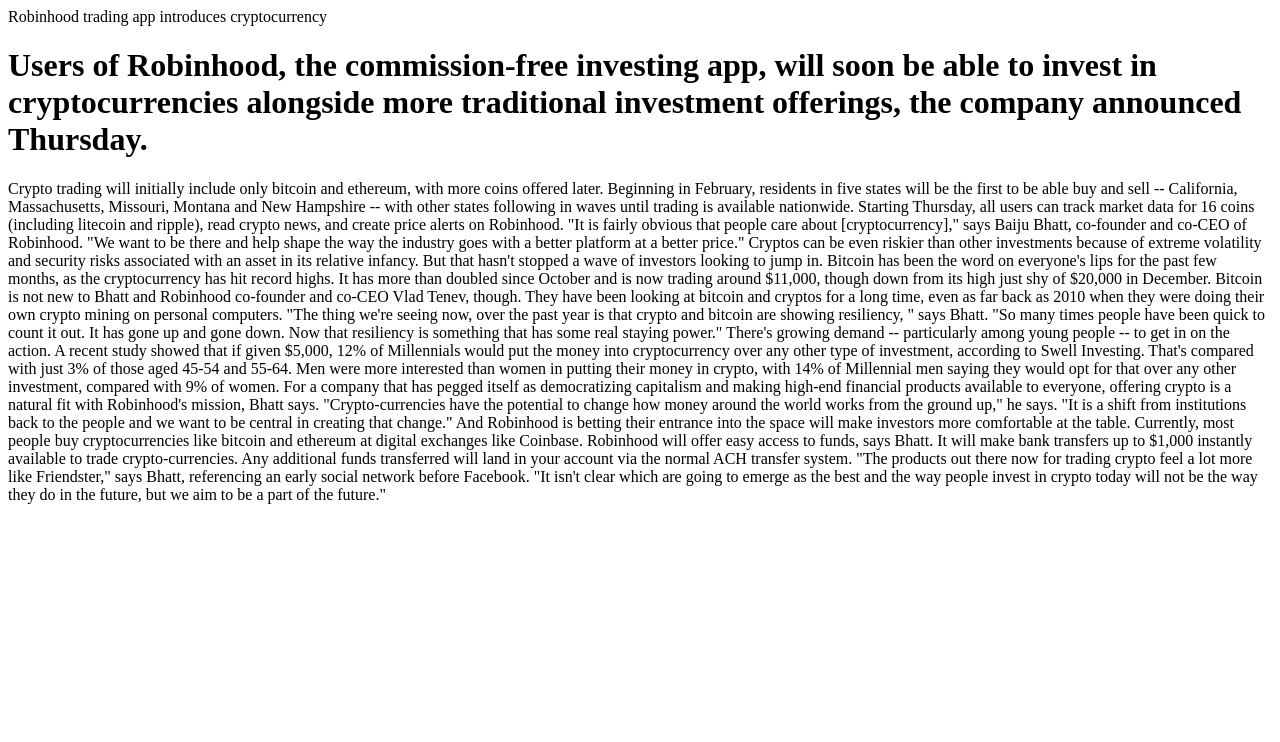
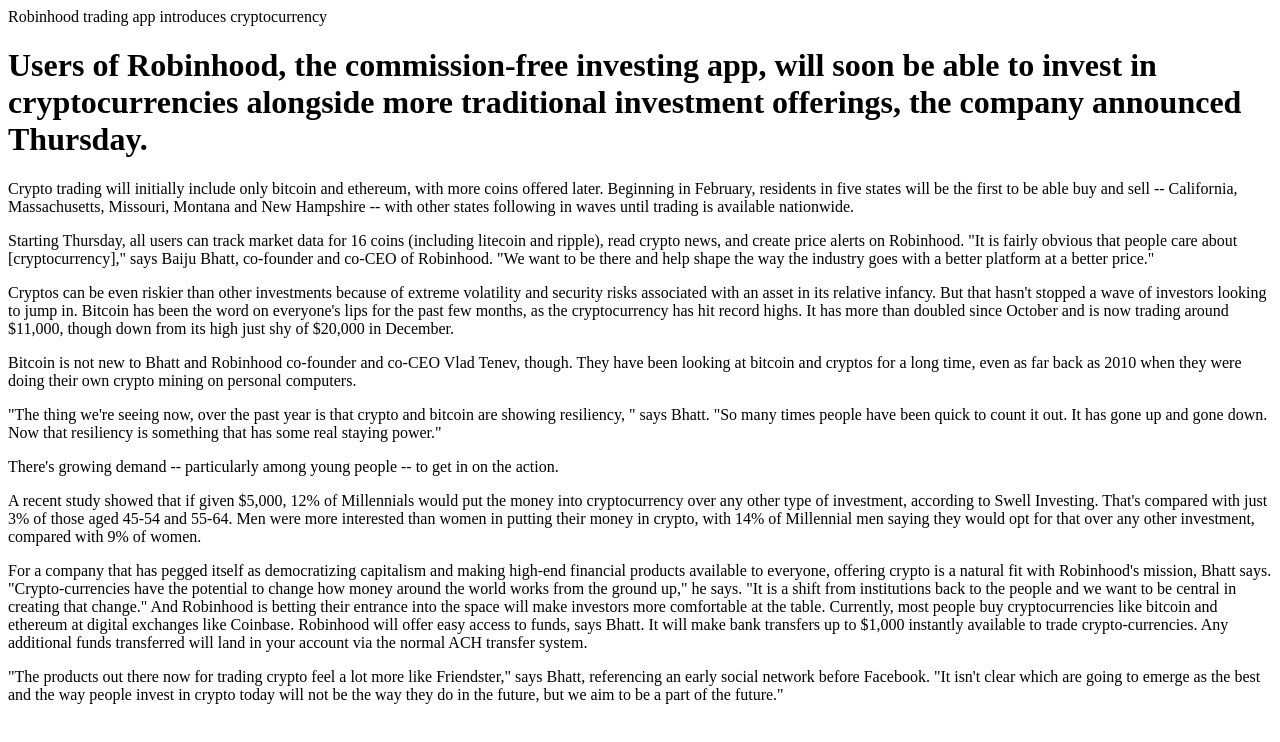
Before and after one commit to thobbs18/Interactive, a plain HTML site: page TextLandscape.html in a window 1280 px wide. Drawn offline with Linux system fonts and the light colour scheme.

Commit message:
Add files via upload

```diff
--- a/TextLandscape.html
+++ b/TextLandscape.html
@@ -14,37 +14,37 @@
   <p> Crypto trading will initially include only bitcoin and ethereum, with more coins offered later.
   Beginning in February, residents in five states will be the first to be able buy and sell -- California,
   Massachusetts, Missouri, Montana and New Hampshire -- with other states following in waves until trading
-  is available nationwide.
+  is available nationwide.</p>
 
-  Starting Thursday, all users can track market data for 16 coins (including litecoin and ripple),
+  <p>Starting Thursday, all users can track market data for 16 coins (including litecoin and ripple),
   read crypto news, and create price alerts on Robinhood.
   "It is fairly obvious that people care about [cryptocurrency]," says Baiju Bhatt, co-founder and
   co-CEO of Robinhood. "We want to be there and help shape the way the industry goes with a better
-  platform at a better price."
+  platform at a better price."</p>
 
-  Cryptos can be even riskier than other investments because of extreme volatility and security risks
+  <p>Cryptos can be even riskier than other investments because of extreme volatility and security risks
   associated with an asset in its relative infancy. But that hasn't stopped a wave of investors looking to jump in.
   Bitcoin has been the word on everyone's lips for the past few months, as the cryptocurrency has hit record highs.
   It has more than doubled since October and is now trading around $11,000, though down from its high
-  just shy of $20,000 in December.
+  just shy of $20,000 in December.</p>
 
-  Bitcoin is not new to Bhatt and Robinhood co-founder and co-CEO Vlad Tenev, though.
+  <p>Bitcoin is not new to Bhatt and Robinhood co-founder and co-CEO Vlad Tenev, though.
   They have been looking at bitcoin and cryptos for a long time, even as far back as 2010 when
-  they were doing their own crypto mining on personal computers.
+  they were doing their own crypto mining on personal computers.</p>
 
-  "The thing we're seeing now, over the past year is that crypto and bitcoin are showing resiliency,
+  <p>"The thing we're seeing now, over the past year is that crypto and bitcoin are showing resiliency,
   " says Bhatt. "So many times people have been quick to count it out. It has gone up and gone down.
-  Now that resiliency is something that has some real staying power."
+  Now that resiliency is something that has some real staying power."</p>
 
-  There's growing demand -- particularly among young people -- to get in on the action.
+  <p>There's growing demand -- particularly among young people -- to get in on the action.</p>
 
-  A recent study showed that if given $5,000, 12% of Millennials would put the money into
+  <p>A recent study showed that if given $5,000, 12% of Millennials would put the money into
   cryptocurrency over any other type of investment, according to Swell Investing. That's compared
   with just 3% of those aged 45-54 and 55-64. Men were more interested than women in putting their
   money in crypto, with 14% of Millennial men saying they would opt for that over any other investment,
-  compared with 9% of women.
+  compared with 9% of women.</p>
 
-  For a company that has pegged itself as democratizing capitalism and making high-end financial
+  <p>For a company that has pegged itself as democratizing capitalism and making high-end financial
   products available to everyone, offering crypto is a natural fit with Robinhood's mission, Bhatt says.
   "Crypto-currencies have the potential to change how money around the world works from the ground up,"
   he says. "It is a shift from institutions back to the people and we want to be central in creating that change."
@@ -52,9 +52,9 @@
   Currently, most people buy cryptocurrencies like bitcoin and ethereum at digital exchanges like Coinbase.
   Robinhood will offer easy access to funds, says Bhatt. It will make bank transfers up to $1,000 instantly
   available to trade crypto-currencies. Any additional funds transferred will land in your account via the
-  normal ACH transfer system.
+  normal ACH transfer system.</p>
 
-  "The products out there now for trading crypto feel a lot more like Friendster," says Bhatt, referencing an
+  <p>"The products out there now for trading crypto feel a lot more like Friendster," says Bhatt, referencing an
   early social network before Facebook. "It isn't clear which are going to emerge as the best and the way
   people invest in crypto today will not be the way they do in the future, but we aim to be a part of the future."</p>
 
```
